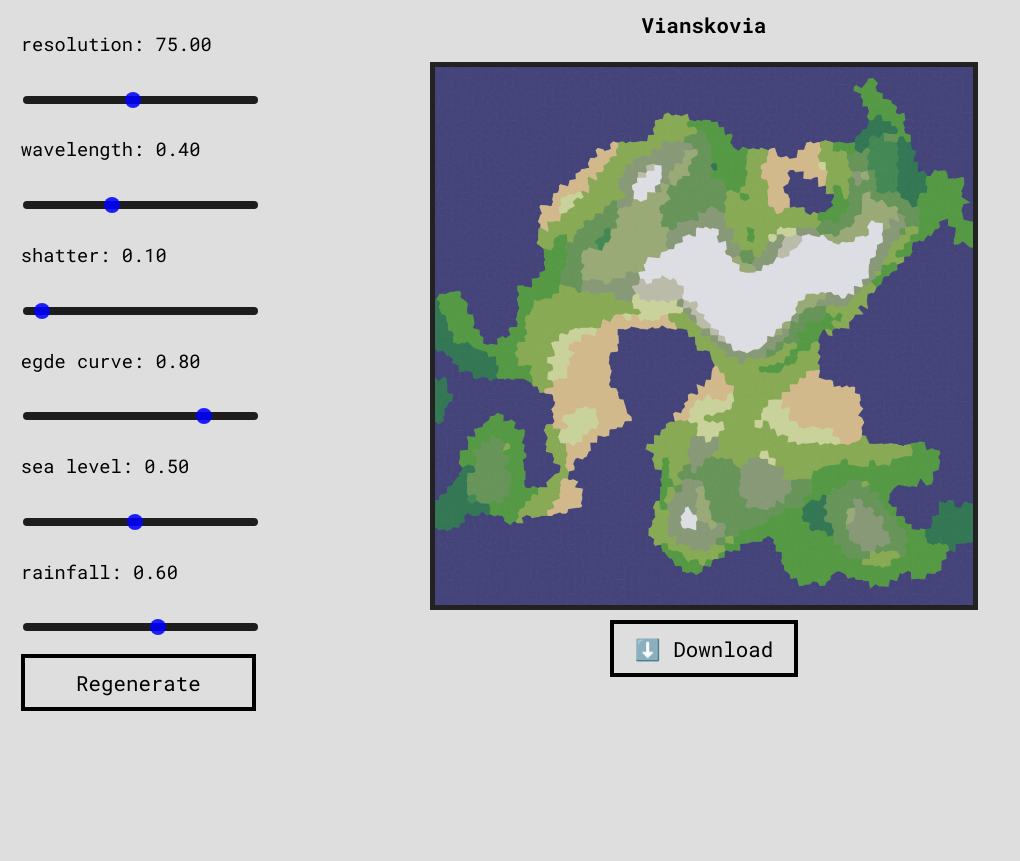
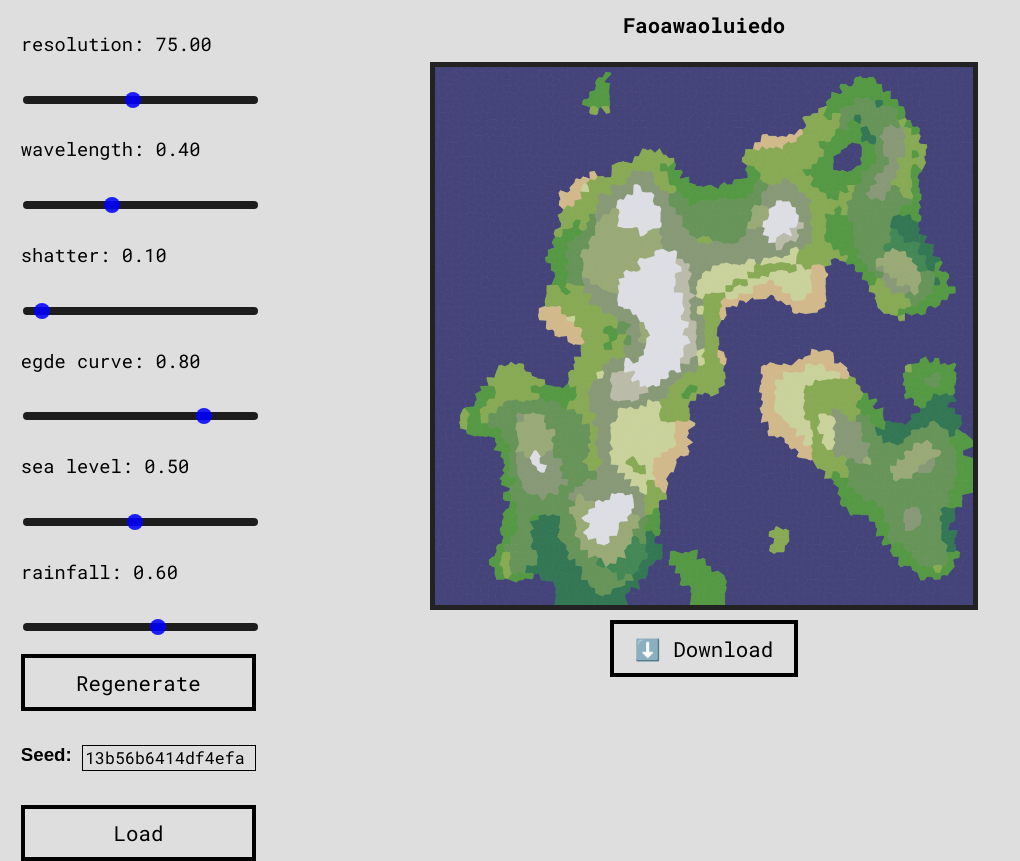
Before and after one commit to synnefon/mapinator, a website built with Vite: page index.html in a window 1280 px wide. Shown: the whole page, without its empty margins (0-1020 px from the left). Before the commit the page ends 800 px from the top, so only its background shows below. Built offline with nearby package versions, Linux system fonts and the light colour scheme.

Commit message:
seed support
seed support

seed support

```diff
--- a/index.html
+++ b/index.html
@@ -39,9 +39,15 @@
     <input id="seaLevel" type="range" min="0.05" max="1.0" step="0.05" />
 
     <label for="rainfall">rainfall: <span id="rainfallValue"></span></label>
-    <input id="rainfall" type="range" min="0.05" max="1.0" step="0.05" />
+    <input id="rainfall" type="range" min="0.05" max="1.0" step="0.01" />
 
     <button id="regen">Regenerate</button>
+
+    <div id="seed-container">
+      <label for="seed-input">Seed:</label>
+      <input type="text" id="seed-input" />
+    </div>
+    <button id="load-seed-btn">Load</button>
   </div>
 
   <div id="map-container">
--- a/package.json
+++ b/package.json
@@ -23,6 +23,7 @@
     "delaunator": "^5.0.1",
     "gh-pages": "^6.3.0",
     "seedrandom": "^3.0.5",
-    "simplex-noise": "^4.0.3"
+    "simplex-noise": "^4.0.3",
+    "uuid": "^13.0.0"
   }
 }
--- a/src/common/map.ts
+++ b/src/common/map.ts
@@ -13,7 +13,6 @@ export interface BaseMap {
     numEdges: number;
     halfedges: Int32Array<ArrayBufferLike>;
     triangles: Uint32Array<ArrayBufferLike>;
-    test?:number;
 }
 
 export interface Map extends BaseMap {
--- a/src/main.ts
+++ b/src/main.ts
@@ -1,8 +1,9 @@
+import { v4 as uuid } from 'uuid';
+import { DEFAULTS, type MapGenSettings } from "./common/config";
 import type { Map } from "./common/map";
 import { MapGenerator } from "./mapgen/MapGenerator";
+import { NameGenerator } from "./mapgen/NameGenerator";
 import { MapRenderer } from "./renderer/MapRenderer";
-import { NameGenerator } from "./mapgen/NameGenerator";
-import { DEFAULTS, type MapGenSettings } from "./common/config";
 
 const fetchElement = <T>(id: string): T => {
   const elem = document.getElementById(id) as T;
@@ -13,21 +14,43 @@ const fetchElement = <T>(id: string): T => {
   return elem;
 }
 
+const genSeed = () => uuid().substring(0, 18).replaceAll("-", ""); // actually len 16
+
 document.addEventListener("DOMContentLoaded", () => {
-  const mapGenerator = new MapGenerator();
+  let seed = genSeed();
+
+  const mapGenerator = new MapGenerator(seed);
+  const nameGenerator = new NameGenerator(seed);
   const mapRenderer = new MapRenderer();
-  const nameGenerator = new NameGenerator();
 
   const drawMap = () => {
     const map: Map = mapGenerator.generateMap(settings);
     mapRenderer.drawCellColors(canvas, map);
   };
 
-  const genTitle = () => {
+  const drawTitle = () => {
     const name = nameGenerator.generate({});
 
     const mapTitle = fetchElement<HTMLParagraphElement>("map-title");
     mapTitle.textContent = name;
+  }
+
+  const drawSeed = () => {
+    const mapSeed = fetchElement<HTMLInputElement>("seed-input");
+    mapSeed.value = seed;
+  }
+
+  const redraw = () => {
+    drawTitle();
+    drawMap();
+    drawSeed();
+  }
+
+  const loadSeed = (s: string) => {
+    seed = s;
+    mapGenerator.reSeed(seed);
+    nameGenerator.reSeed(seed);
+    redraw();
   }
 
   const canvas = fetchElement<HTMLCanvasElement>("map");
@@ -51,7 +74,8 @@ document.addEventListener("DOMContentLoaded", () => {
   const resolutionInput = fetchElement<HTMLInputElement>("resolution");
   const resolutionLabel = fetchElement<HTMLSpanElement>("resolutionValue");
 
-  genTitle();
+  const seedInput = fetchElement<HTMLInputElement>("seed-input");
+  const loadBtn = fetchElement<HTMLButtonElement>("load-seed-btn");
 
   // Single source of truth
   const settings: MapGenSettings = { ...DEFAULTS };
@@ -116,13 +140,15 @@ document.addEventListener("DOMContentLoaded", () => {
 
   // Render only on explicit click
   regenBtn.addEventListener("click", () => {
-    mapGenerator.reSeed();
-    genTitle();
-    drawMap();
+    seed = genSeed();
+    mapGenerator.reSeed(seed);
+    nameGenerator.reSeed(seed);
+
+    redraw();
   });
 
   // initial render
-  drawMap();
+  redraw();
 
   const downloadBtn = fetchElement<HTMLButtonElement>("download");
   downloadBtn.addEventListener("click", () => {
@@ -131,4 +157,9 @@ document.addEventListener("DOMContentLoaded", () => {
     link.href = canvas.toDataURL("image/png");
     link.click();
   });
+
+  loadBtn.addEventListener("click", () => {
+    const seed = seedInput.value.trim();
+    loadSeed(seed);
+  });
 });
--- a/src/mapgen/MapGenerator.ts
+++ b/src/mapgen/MapGenerator.ts
@@ -10,15 +10,14 @@ export class MapGenerator {
     private noise2D: NoiseFunction2D;
     private pointGenerator: PointGenerator;
 
-    public constructor() {
-        const rng = seedrandom("my-seed-" + Date.now());
-        this.noise2D = createNoise2D(rng);
-        this.pointGenerator = new PointGenerator();
+    public constructor(seed: string) {
+        this.noise2D = createNoise2D(seedrandom(seed));
+        this.pointGenerator = new PointGenerator(seed);
     }
 
-    public reSeed() {
-        const rng = seedrandom("my-seed-" + Date.now());
-        this.noise2D = createNoise2D(rng);
+    public reSeed(seed: string) {
+        this.noise2D = createNoise2D(seedrandom(seed));
+        this.pointGenerator = new PointGenerator(seed);
     }
 
     public generateMap(settings: MapGenSettings): Map {
--- a/src/mapgen/NameGenerator.ts
+++ b/src/mapgen/NameGenerator.ts
@@ -15,16 +15,19 @@ type RNG = () => number;
 export class NameGenerator {
     private rng: RNG;
 
-    constructor(seed: string | number = Date.now()) {
-        this.rng = NameGenerator.makeRNG(seed);
+    constructor(seed: string) {
+        this.rng = this.makeRNG(seed);
+    }
+
+    public reSeed(seed: string) {
+        this.rng = this.makeRNG(seed);
     }
 
     /** Generate a single country name */
-    generate(opts: CountryGenOptions = {}): string {
-        const rng = this.rng;
+    public generate(opts: CountryGenOptions = {}): string {
         const lang = opts.lang ?? this.pickLanguage();
         const [minSyl, maxSyl] = opts.syllables ?? [1, 2];
-        const coreSylCount = NameGenerator.randInt(rng, minSyl, maxSyl);
+        const coreSylCount = this.randInt(minSyl, maxSyl);
         const suffix = (opts.forceSuffix ?? this.pickSuffix(lang)).toLowerCase();
 
         let stem = this.buildStem(coreSylCount, lang);
@@ -85,13 +88,13 @@ export class NameGenerator {
         return arr[Math.floor(this.rng() * arr.length)];
     }
 
-    private static randInt(rng: RNG, min: number, max: number): number {
-        return Math.floor(rng() * (max - min + 1)) + min;
+    private randInt(min: number, max: number): number {
+        return Math.floor(this.rng() * (max - min + 1)) + min;
     }
 
     /** Simple deterministic PRNG */
-    private static makeRNG(seedish: string | number): RNG {
-        let x = typeof seedish === "number" ? seedish | 0 : NameGenerator.hash32(String(seedish));
+    private makeRNG(seed: string): RNG {
+        let x = typeof seed === "number" ? seed | 0 : this.hash32(String(seed));
         if (x === 0) x = 0x6d2b79f5;
         return function () {
             x ^= x << 13; x ^= x >>> 17; x ^= x << 5;
@@ -99,7 +102,7 @@ export class NameGenerator {
         };
     }
 
-    private static hash32(s: string): number {
+    private hash32(s: string): number {
         let h = 2166136261 >>> 0;
         for (let i = 0; i < s.length; i++) {
             h ^= s.charCodeAt(i);
--- a/src/mapgen/PointGenerator.ts
+++ b/src/mapgen/PointGenerator.ts
@@ -1,9 +1,16 @@
 import Delaunator from "delaunator";
+import seedrandom from "seedrandom";
+import type { MapGenSettings } from "../common/config";
 import type { Point } from "../common/map";
-import type { MapGenSettings } from "../common/config";
 
 
 export class PointGenerator {
+    private rng: () => number;
+
+    constructor(seed: string) {
+        this.rng = seedrandom(seed);
+    }
+
     // --- Halfedge helpers ---
     private nextHalfedge(e: number): number {
         return e % 3 === 2 ? e - 2 : e + 1;
@@ -125,8 +132,8 @@ export class PointGenerator {
         const points = [];
         for (let x = 0; x < resolution; x++) {
             for (let y = 0; y < resolution; y++) {
-                const jx = x + (jitter * (Math.random() - Math.random()));
-                const jy = y + (jitter * (Math.random() - Math.random()));
+                const jx = x + (jitter * (this.rng() - this.rng()));
+                const jy = y + (jitter * (this.rng() - this.rng()));
                 points.push({ x: jx, y: jy });
             }
         }
--- a/src/style.css
+++ b/src/style.css
@@ -43,16 +43,22 @@ body {
 
 .toolbar input[type="range"] {
   width: 100%;
-  -webkit-appearance: none; /* For WebKit browsers (Chrome, Safari) */
-  appearance: none; /* Standard property */
-  background: transparent; /* Remove default background */
-  cursor: pointer; /* Indicate it's interactive */
-  border: none; /* Remove default border */
+  -webkit-appearance: none;
+  /* For WebKit browsers (Chrome, Safari) */
+  appearance: none;
+  /* Standard property */
+  background: transparent;
+  /* Remove default background */
+  cursor: pointer;
+  /* Indicate it's interactive */
+  border: none;
+  /* Remove default border */
 }
 
 /* WebKit browsers */
 input[type="range"]::-webkit-slider-runnable-track {
-  background: var(--track); /* Example: light gray track */
+  background: var(--track);
+  /* Example: light gray track */
   height: 8px;
   border-radius: 4px;
 }
@@ -66,12 +72,16 @@ input[type="range"]::-moz-range-track {
 
 /* WebKit browsers */
 input[type="range"]::-webkit-slider-thumb {
-  -webkit-appearance: none; /* Reset default WebKit thumb appearance */
-  background: var(--thumb); /* Example: blue thumb */
+  -webkit-appearance: none;
+  /* Reset default WebKit thumb appearance */
+  background: var(--thumb);
+  /* Example: blue thumb */
   height: 16px;
   width: 16px;
-  border-radius: 50%; /* Make it a circle */
-  margin-top: -4px; /* Adjust vertical position to center on track */
+  border-radius: 50%;
+  /* Make it a circle */
+  margin-top: -4px;
+  /* Adjust vertical position to center on track */
 }
 
 /* Firefox */
@@ -80,7 +90,8 @@ input[type="range"]::-moz-range-thumb {
   height: 16px;
   width: 16px;
   border-radius: 50%;
-  border: none; /* Remove default Firefox border */
+  border: none;
+  /* Remove default Firefox border */
 }
 
 /* Map area */
@@ -90,7 +101,8 @@ input[type="range"]::-moz-range-thumb {
   display: flex;
   flex-direction: column;
   align-items: center;
-  gap: 0.5rem;                     /* button bar “hugs” the map */
+  gap: 0.5rem;
+  /* button bar “hugs” the map */
 }
 
 canvas {
@@ -106,7 +118,8 @@ canvas {
   width: 100%;
   display: flex;
   gap: 0.6rem;
-  justify-content: flex-start;  /* 👈 align buttons left */
+  justify-content: flex-start;
+  /* 👈 align buttons left */
   flex-direction: row;
 }
 
@@ -125,7 +138,7 @@ button {
 
 button:hover {
   background: var(--thumb);
-  color:  var(--bg);
+  color: var(--bg);
 }
 
 h4 {
@@ -134,7 +147,8 @@ h4 {
 }
 
 #mobile-warning {
-  display: none; /* default hidden */
+  display: none;
+  /* default hidden */
   position: fixed;
   inset: 0;
   background: #000;
@@ -149,15 +163,45 @@ h4 {
 }
 
 #mobile-warning.show {
-  display: flex; /* shown via class toggle */
+  display: flex;
+  /* shown via class toggle */
 }
 
+#seed-container {
+  width: 100%;
+  flex-direction: row;
+  display: flex;
+  align-items: center;
+  gap: 0.5rem;
+}
+
+#seed-container label {
+  font-weight: bold;
+  font-family: sans-serif;
+}
+
+#seed-input {
+  border: 0px;
+  background-color: var(--bg);
+  color: var(--text);
+  outline: none;
+  font-family: 'Roboto Mono', monospace;
+  font-weight: 400;
+  font-size: 0.8em;
+  width: 80%;
+  border: 1px solid var(--text);
+}
+
+#seed-input:focus {
+  border: 1px solid var(--thumb);
+}
 
 /* Responsive: stack on small screens */
 @media (max-width: 900px) {
   .layout {
     grid-template-columns: 1fr;
   }
+
   .sidebar {
     border-right: none;
     border-bottom: 2px solid #222;
```
Also changed, not shown: 1 other file.
